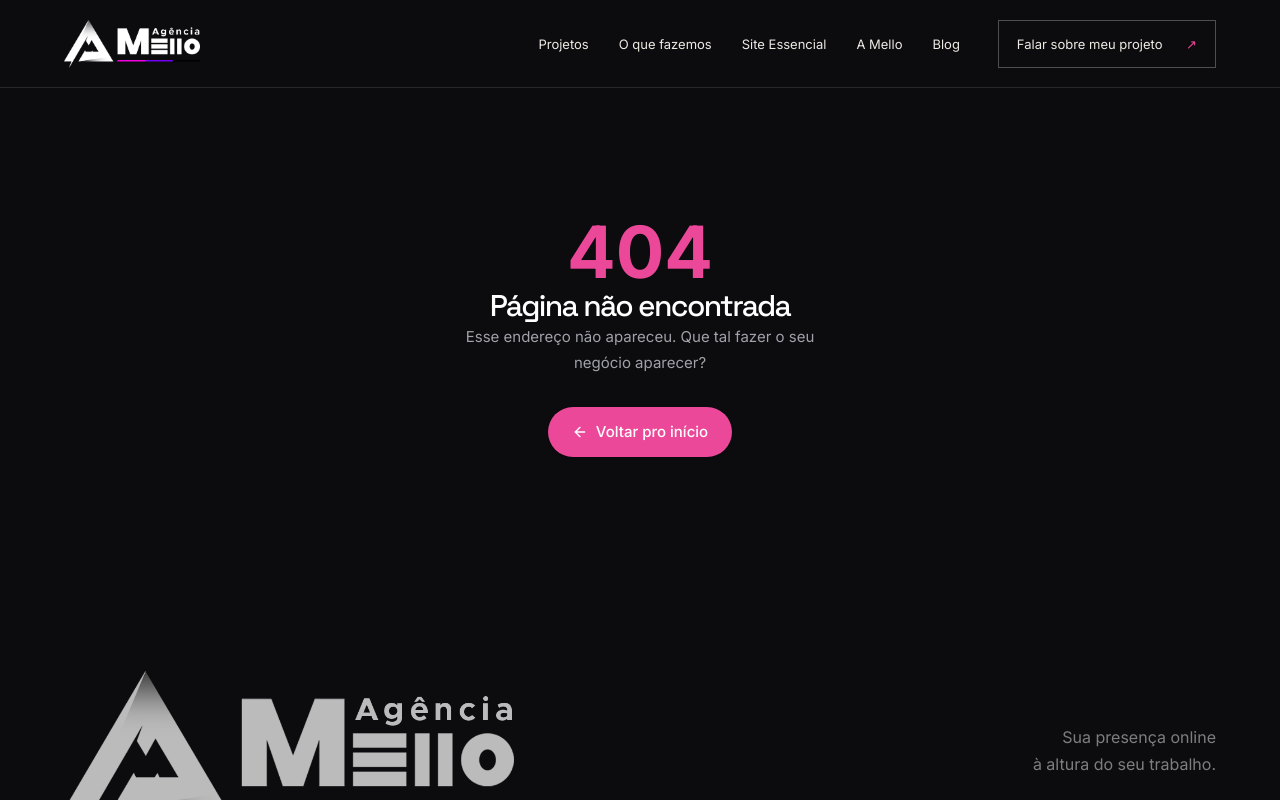
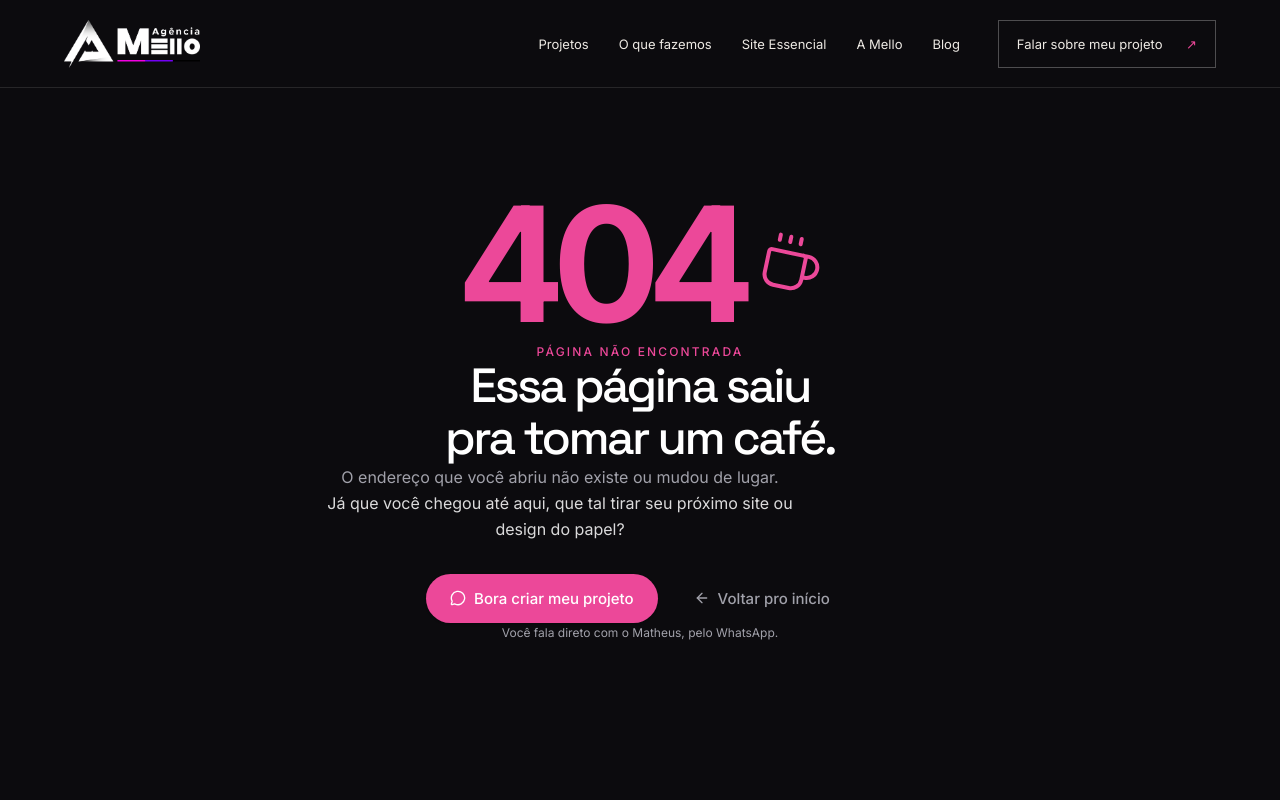
Before and after one commit to agenciamello/agencia-mello, a React (Vite) app: page /blog/1 in a window 1280 px wide. Shown: the top 800 px of the page. Built offline with nearby package versions, Linux system fonts and the light colour scheme.

Commit message:
improvement(404): add playful copy and project WhatsApp CTA

```diff
--- a/src/pages/NotFoundPage.tsx
+++ b/src/pages/NotFoundPage.tsx
@@ -1,9 +1,10 @@
-import React, { useEffect } from "react";
-import { Link } from "react-router-dom";
-import { ArrowLeft } from "lucide-react";
+import React from "react";
+import { ArrowLeft, Coffee, MessageCircle } from "lucide-react";
 import { StudioShell, usePageTitle } from "../components/studio/Studio";
+import { Button } from "../components/ui/Button";
+import { getWhatsAppUrl } from "../data/siteData";
 
-import { Button } from "../components/ui/Button";
+const projectMessage = "Oi, Matheus! Vim pela página 404 da Agência Mello e aproveitei para conversar sobre um projeto. Preciso de";
 
 export const NotFoundPage: React.FC = () => {
   usePageTitle("Página não encontrada | Agência Mello");
@@ -11,23 +12,35 @@ export const NotFoundPage: React.FC = () => {
   return (
     <StudioShell contact={false}>
 
-      <section className="flex-1 flex items-center justify-center py-32 px-5 sm:px-6">
-        <div className="mx-auto max-w-md text-center">
-          <span className="text-6xl sm:text-7xl font-bold text-accent">404</span>
-          <h1 className="mt-4 text-2xl sm:text-3xl font-bold text-white">
-            Página não encontrada
+      <section className="flex min-h-[70svh] items-center justify-center px-5 py-16 sm:px-6 sm:py-24">
+        <div className="mx-auto w-full max-w-2xl text-center">
+          <div className="inline-flex items-center gap-4 text-accent" aria-hidden="true">
+            <span className="text-8xl font-bold leading-none tracking-[-0.08em] sm:text-[10rem]">404</span>
+            <Coffee className="h-12 w-12 rotate-12 sm:h-16 sm:w-16" strokeWidth={1.5} />
+          </div>
+          <p className="mt-5 text-xs font-medium uppercase tracking-[0.18em] text-accent">Página não encontrada</p>
+          <h1 className="mt-4 text-4xl font-bold leading-[1.08] tracking-tight text-white sm:text-5xl">
+            Essa página saiu pra tomar um café.
           </h1>
-          <p className="mt-3 text-muted-foreground text-[15px]">
-            Esse endereço não apareceu. Que tal fazer o seu negócio aparecer?
+          <p className="mx-auto mt-5 max-w-lg text-[15px] leading-relaxed text-muted-foreground sm:text-base">
+            O endereço que você abriu não existe ou mudou de lugar.
           </p>
-          <div className="mt-8 flex justify-center">
-            <Button to="/">
-              <ArrowLeft className="h-4 w-4" />
+          <p className="mx-auto mt-3 max-w-lg text-[15px] leading-relaxed text-white/85 sm:text-base">
+            Já que você chegou até aqui, que tal tirar seu próximo site ou design do papel?
+          </p>
+          <div className="mt-8 flex flex-col items-stretch justify-center gap-3 sm:flex-row sm:items-center">
+            <Button href={getWhatsAppUrl(projectMessage)}>
+              <MessageCircle className="h-4 w-4 shrink-0" aria-hidden="true" />
+              <span>Bora criar meu projeto</span>
+            </Button>
+            <Button to="/" variant="ghost">
+              <ArrowLeft className="h-4 w-4 shrink-0" aria-hidden="true" />
               <span>Voltar pro início</span>
             </Button>
           </div>
+          <p className="mt-4 text-xs leading-relaxed text-muted-foreground">Você fala direto com o Matheus, pelo WhatsApp.</p>
         </div>
       </section>
-      </StudioShell>
+    </StudioShell>
   );
 };
--- a/tests/http-routing.cjs
+++ b/tests/http-routing.cjs
@@ -80,7 +80,7 @@ function attribute(html, pattern) {
       page.on('pageerror', error => errors.push(error.message));
       const response = await page.goto(`${base}${unknownRoutes[0]}`, { waitUntil: 'domcontentloaded' });
       assert.equal(response.status(), 404);
-      await expect(page.getByRole('heading', { name: 'Página não encontrada', exact: true })).toBeVisible();
+      await expect(page.getByRole('heading', { name: 'Essa página saiu pra tomar um café.', exact: true })).toBeVisible();
       await expect(page.locator('meta[name="robots"]')).toHaveAttribute('content', 'noindex,nofollow');
       assert.equal(await page.evaluate(() => document.documentElement.scrollWidth > innerWidth), false, 'No horizontal overflow');
       await page.evaluate(() => { window.__httpRoutingMarker = true; });
```
